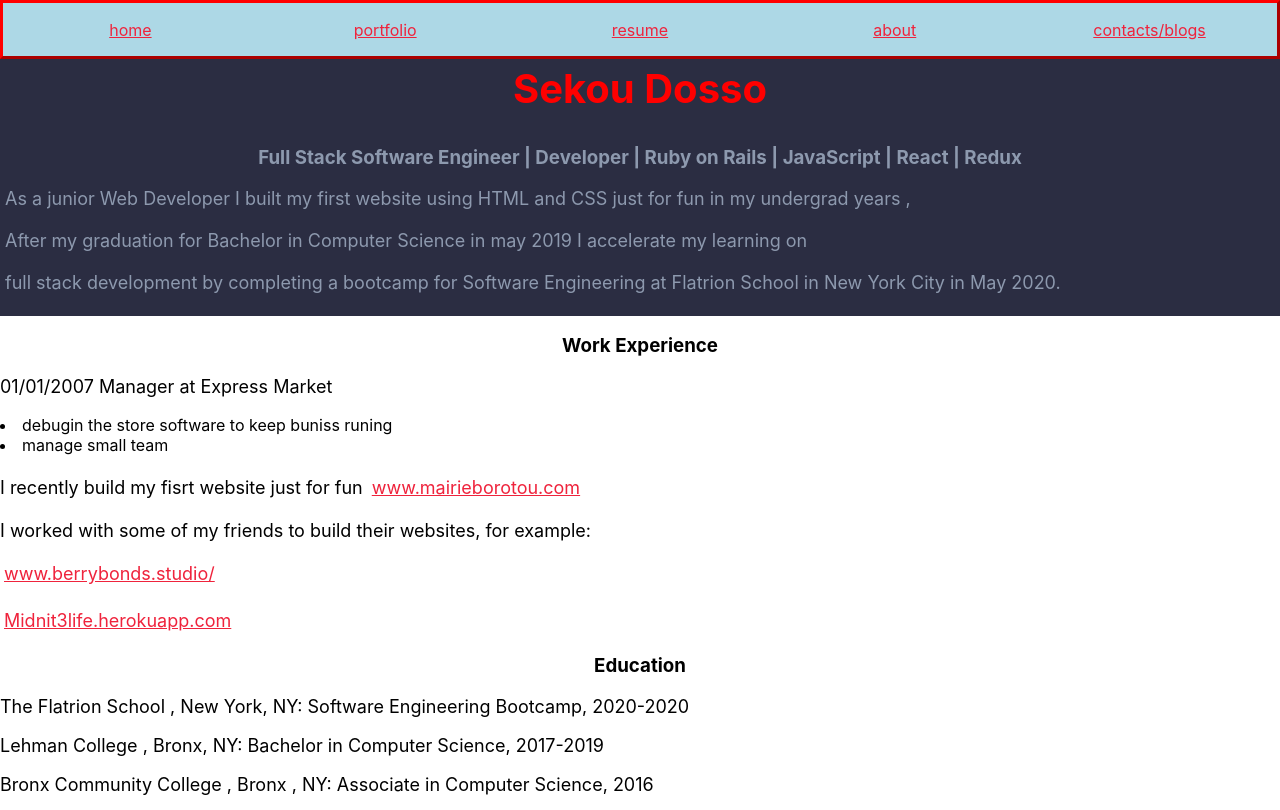
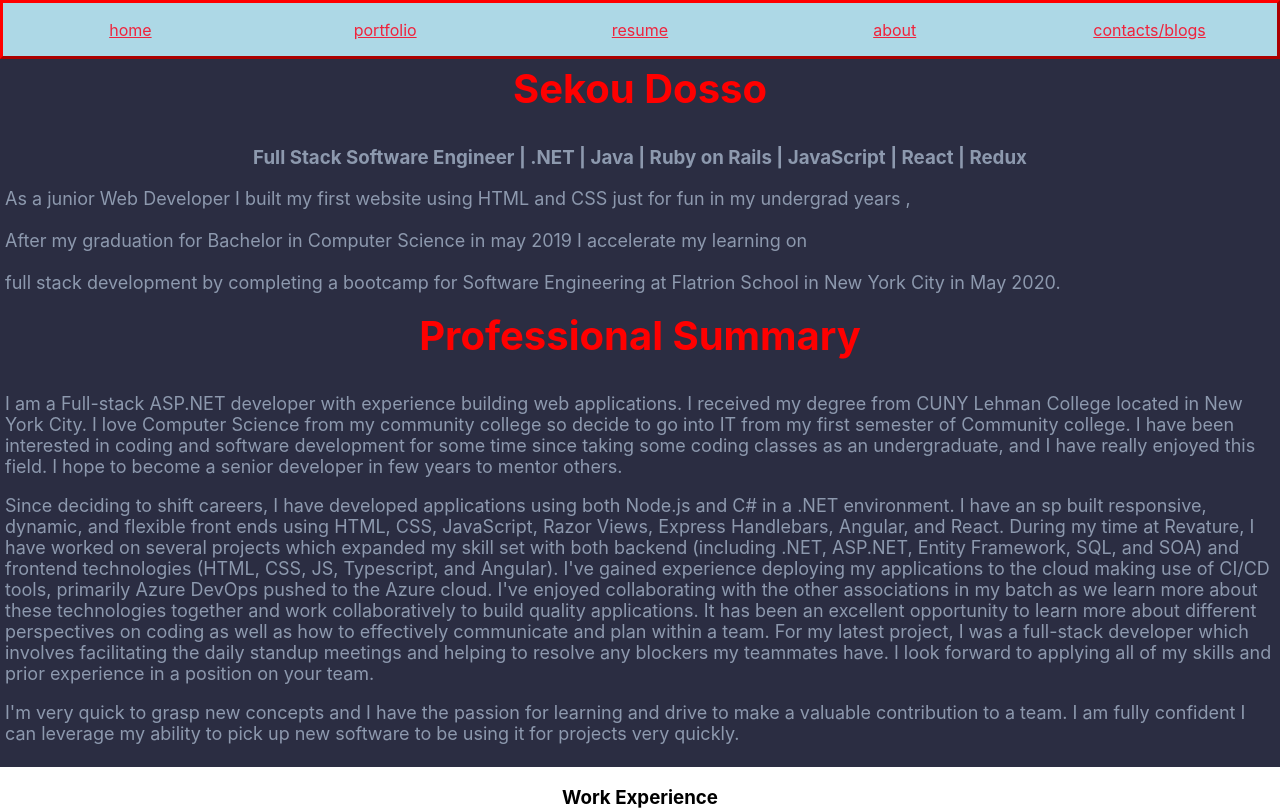
Before and after one commit to sekoudosso82/sekoudossoportfolio, a React (Create React App) app: page /about in a window 1280 px wide. Shown: the top 810 px of the page. Built offline with nearby package versions, Linux system fonts and the light colour scheme.

Commit message:
update portfolio

```diff
--- a/src/components/About.js
+++ b/src/components/About.js
@@ -13,13 +13,40 @@ class About extends Component
                 <header class="">
                     <div class="div2">
                         <h2> Sekou Dosso </h2>
-                        <h3> Full Stack Software Engineer | Developer | Ruby on Rails | JavaScript | React | Redux </h3>
+                        <h3> Full Stack Software Engineer | .NET | Java | Ruby on Rails | JavaScript | React | Redux </h3>
                         <p> As a junior Web Developer I built my first website using HTML and CSS just for fun in my undergrad years ,<br></br><br></br>
                             After my graduation for Bachelor in Computer Science in may 2019 I accelerate my learning on <br></br><br></br>
                             full stack development
                             by completing a bootcamp for Software Engineering at Flatrion School in New York City in May 2020.
                         </p>
-
+                        <h2> Professional Summary </h2>
+                        <p> I am a Full-stack ASP.NET developer with experience building web applications. I received
+                            my degree from CUNY Lehman College located in New York City. I love Computer Science
+                            from my community college so decide to go into IT from my first semester of Community
+                            college. I have been interested in coding and software development for some time since
+                            taking some coding classes as an undergraduate, and I have really enjoyed this field.
+                            I hope to become a senior developer in few years to mentor others.
+                        </p>
+                        <p> Since deciding to shift careers, I have developed applications using both Node.js
+                            and C# in a .NET environment. I have an sp built responsive, dynamic, and flexible
+                            front ends using HTML, CSS, JavaScript, Razor Views, Express Handlebars, Angular,
+                            and React.  During my time at Revature, I have worked on several projects which
+                            expanded my skill set with both backend (including .NET, ASP.NET, Entity Framework,
+                            SQL, and SOA) and frontend technologies (HTML, CSS, JS, Typescript, and Angular).
+                            I've gained experience deploying my applications to the cloud making use of CI/CD
+                            tools, primarily Azure DevOps pushed to the Azure cloud. I've enjoyed collaborating
+                            with the other associations in my batch as we learn more about these technologies
+                            together and work collaboratively to build quality applications. It has been an
+                            excellent opportunity to learn more about different perspectives on coding as well
+                            as how to effectively communicate and plan within a team. For my latest project,
+                            I was a full-stack developer which involves facilitating the daily standup meetings
+                            and helping to resolve any blockers my teammates have. I look forward to applying
+                            all of my skills and prior experience in a position on your team.
+                        </p>
+                        <p>  I'm very quick to grasp new concepts and I have the passion for learning and drive to
+                            make a valuable contribution to a team. I am fully confident I can leverage my ability
+                            to pick up new software to be using it for projects very quickly.
+                        </p>
                     </div>
                 </header>
 
```
